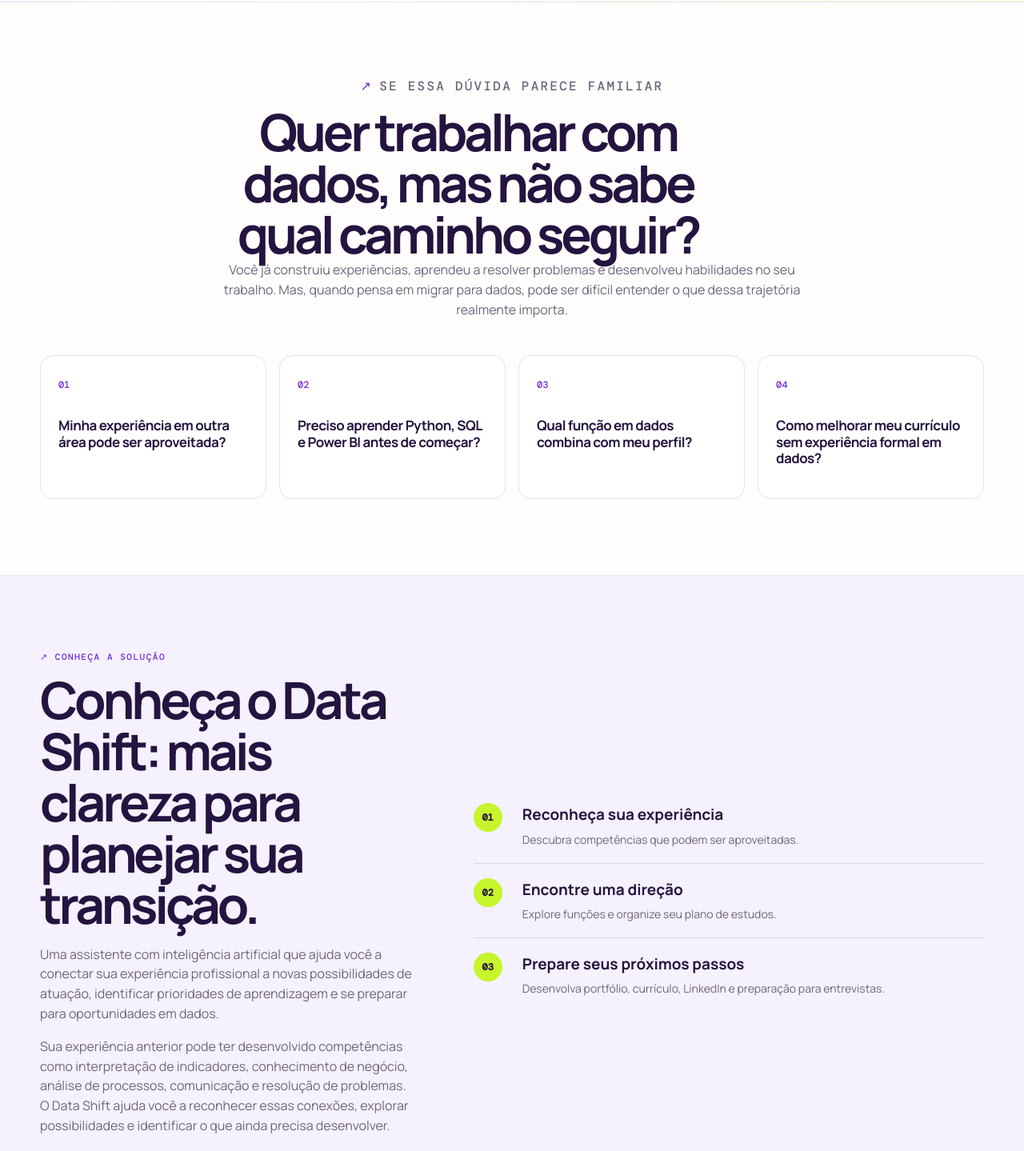
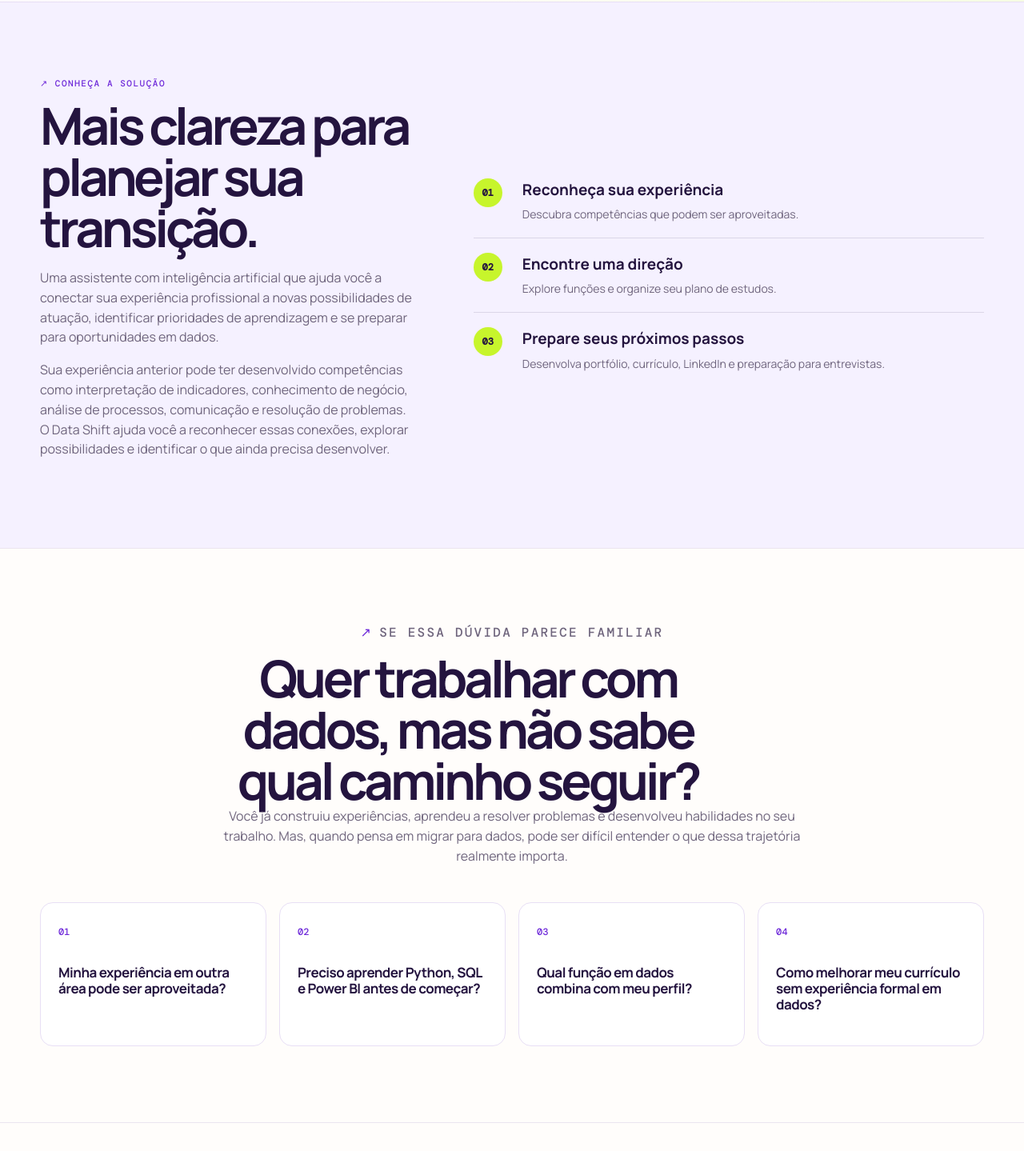
Before and after one commit to juliaertel/site, a plain HTML site: page datashift/index.html in a window 1280 px wide. Shown: the part 857-2296 px from the top of the page at 80% size. Drawn offline with nearby package versions, Linux system fonts and the light colour scheme.

Commit message:
Move solução para o segundo bloco da página

```diff
--- a/datashift/index.html
+++ b/datashift/index.html
@@ -38,6 +38,15 @@
       </div>
     </div></section>
 
+    <section class="section soft"><div class="shell solution-grid">
+      <div><p class="section-label">conheça a solução</p><h2>Mais clareza para planejar sua transição.</h2><p class="section-copy">Uma assistente com inteligência artificial que ajuda você a conectar sua experiência profissional a novas possibilidades de atuação, identificar prioridades de aprendizagem e se preparar para oportunidades em dados.</p><p class="section-copy">Sua experiência anterior pode ter desenvolvido competências como interpretação de indicadores, conhecimento de negócio, análise de processos, comunicação e resolução de problemas. O Data Shift ajuda você a reconhecer essas conexões, explorar possibilidades e identificar o que ainda precisa desenvolver.</p></div>
+      <div class="benefit-list">
+        <article class="benefit"><span class="benefit-index">01</span><div><h3>Reconheça sua experiência</h3><p>Descubra competências que podem ser aproveitadas.</p></div></article>
+        <article class="benefit"><span class="benefit-index">02</span><div><h3>Encontre uma direção</h3><p>Explore funções e organize seu plano de estudos.</p></div></article>
+        <article class="benefit"><span class="benefit-index">03</span><div><h3>Prepare seus próximos passos</h3><p>Desenvolva portfólio, currículo, LinkedIn e preparação para entrevistas.</p></div></article>
+      </div>
+    </div></section>
+
     <section class="section" id="problema"><div class="shell">
       <div class="section-heading center"><p class="section-label">se essa dúvida parece familiar</p><h2>Quer trabalhar com dados, mas não sabe qual caminho seguir?</h2><p>Você já construiu experiências, aprendeu a resolver problemas e desenvolveu habilidades no seu trabalho. Mas, quando pensa em migrar para dados, pode ser difícil entender o que dessa trajetória realmente importa.</p></div>
       <div class="question-grid">
@@ -45,15 +54,6 @@
         <article class="question-card"><b>02</b><p>Preciso aprender Python, SQL e Power BI antes de começar?</p></article>
         <article class="question-card"><b>03</b><p>Qual função em dados combina com meu perfil?</p></article>
         <article class="question-card"><b>04</b><p>Como melhorar meu currículo sem experiência formal em dados?</p></article>
-      </div>
-    </div></section>
-
-    <section class="section soft"><div class="shell solution-grid">
-      <div><p class="section-label">conheça a solução</p><h2>Conheça o Data Shift: mais clareza para planejar sua transição.</h2><p class="section-copy">Uma assistente com inteligência artificial que ajuda você a conectar sua experiência profissional a novas possibilidades de atuação, identificar prioridades de aprendizagem e se preparar para oportunidades em dados.</p><p class="section-copy">Sua experiência anterior pode ter desenvolvido competências como interpretação de indicadores, conhecimento de negócio, análise de processos, comunicação e resolução de problemas. O Data Shift ajuda você a reconhecer essas conexões, explorar possibilidades e identificar o que ainda precisa desenvolver.</p></div>
-      <div class="benefit-list">
-        <article class="benefit"><span class="benefit-index">01</span><div><h3>Reconheça sua experiência</h3><p>Descubra competências que podem ser aproveitadas.</p></div></article>
-        <article class="benefit"><span class="benefit-index">02</span><div><h3>Encontre uma direção</h3><p>Explore funções e organize seu plano de estudos.</p></div></article>
-        <article class="benefit"><span class="benefit-index">03</span><div><h3>Prepare seus próximos passos</h3><p>Desenvolva portfólio, currículo, LinkedIn e preparação para entrevistas.</p></div></article>
       </div>
     </div></section>
 
```
